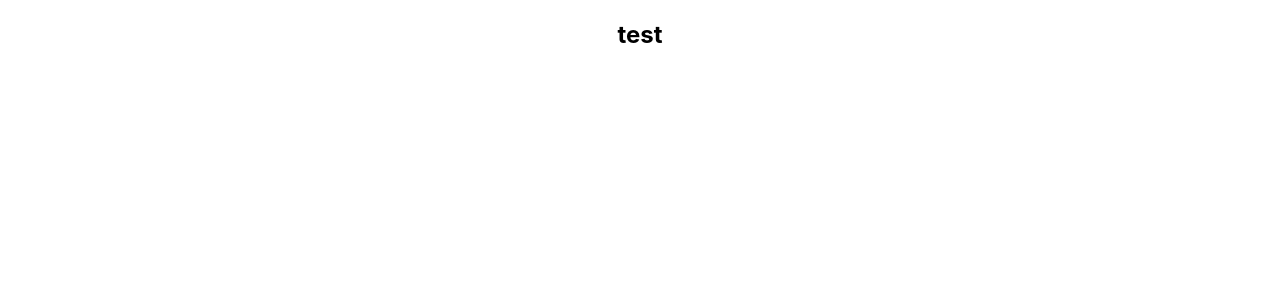
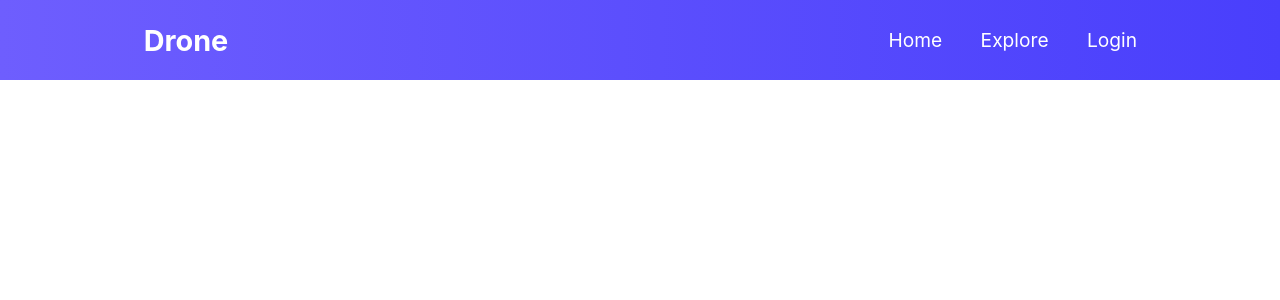
Before and after one commit to AnnomsDev/-niche-website-client-side, a React (Create React App) app: page / in a window 1280 px wide. Shown: the top 300 px of the page. Built offline with nearby package versions, Linux system fonts and the light colour scheme.

Commit message:
bassic navigation added

```diff
--- a/public/index.html
+++ b/public/index.html
@@ -1,14 +1,12 @@
 <!DOCTYPE html>
 <html lang="en">
+
 <head>
   <meta charset="utf-8" />
   <link rel="icon" href="%PUBLIC_URL%/favicon.ico" />
   <meta name="viewport" content="width=device-width, initial-scale=1" />
   <meta name="theme-color" content="#000000" />
-    <meta
-      name="description"
-      content="Web site created using create-react-app"
-    />
+  <meta name="description" content="Web site created using create-react-app" />
   <link rel="apple-touch-icon" href="%PUBLIC_URL%/logo192.png" />
   <!--
       manifest.json provides metadata used when your web app is installed on a
@@ -24,8 +22,16 @@
       work correctly both with client-side routing and a non-root public URL.
       Learn how to configure a non-root public URL by running `npm run build`.
     -->
+  <!-- font for mui -->
+  <link rel="stylesheet" href="https://fonts.googleapis.com/css?family=Roboto:300,400,500,700&display=swap" />
+  <!-- fontAwesome CDN -->
+  <link rel="stylesheet" href="https://use.fontawesome.com/releases/v5.15.4/css/all.css"
+    integrity="sha384-DyZ88mC6Up2uqS4h/KRgHuoeGwBcD4Ng9SiP4dIRy0EXTlnuz47vAwmeGwVChigm" crossorigin="anonymous">
+
+
   <title>React App</title>
 </head>
+
 <body>
   <noscript>You need to enable JavaScript to run this app.</noscript>
   <div id="root"></div>
@@ -40,4 +46,5 @@
       To create a production bundle, use `npm run build` or `yarn build`.
     -->
 </body>
+
 </html>
--- a/src/App.js
+++ b/src/App.js
@@ -1,9 +1,21 @@
 import './App.css';
+import { BrowserRouter as Router, Switch, Route } from 'react-router-dom'
+import Home from './pages/Home/Home/Home';
 
 function App() {
   return (
     <div className="App">
-      <h2>test</h2>
+      <Router>
+        <Switch>
+          <Route exact path='/'>
+            <Home />
+          </Route>
+
+        </Switch>
+      </Router>
+
+
+
     </div>
   );
 }
--- a/src/index.css
+++ b/src/index.css
@@ -1,3 +1,9 @@
+*{
+  margin: 0;
+  padding: 0;
+  box-sizing: border-box;
+}
+
 body {
   margin: 0;
   font-family: -apple-system, BlinkMacSystemFont, 'Segoe UI', 'Roboto', 'Oxygen',
--- /dev/null
+++ b/src/pages/Home/Home/Home.js
@@ -0,0 +1,12 @@
+import React from 'react';
+import Navigation from '../../shared/Navigation/Navigation';
+
+const Home = () => {
+    return (
+        <div>
+            <Navigation />
+        </div>
+    );
+};
+
+export default Home;
--- /dev/null
+++ b/src/pages/shared/Navigation/Navigation.css
@@ -0,0 +1,107 @@
+.NavbarItems{
+    background: linear-gradient(90deg, rgb(110,94,254) 0%, rgba(73,63,252,100%));
+    height: 80px;
+    display: flex;
+    justify-content: center;
+    align-items: center;
+    font-size: 1.2rem;
+}
+
+.navbar-logo{
+    color: white;
+    justify-self: start;
+    margin-left: 20px;
+    cursor: pointer;
+}
+
+
+.nav-menu{
+    display: flex;
+    list-style: none;
+    text-align: center;
+    width: 70vw;
+    justify-content: end;
+    margin-left: 2rem;
+}
+
+.nav-links{
+    color: white;
+    text-decoration: none;
+    padding: 0.5em 1em;
+}
+.nav-links:hover{
+    background-color: #6d76f7;
+    border-radius: 4px;
+    transition: all 0.2s ease-out;
+}
+
+
+.fa-bar{
+    color: white;
+}
+
+/* hide hambarger icon for desktop */
+.menu-icon{
+    display: none;
+    color: white;
+}
+
+
+
+
+
+
+@media screen and (max-width: 960px){
+    /* <nav> */
+    .NavbarItems{
+        position: relative;
+    }
+
+    /* <ul> */
+    .nav-menu{
+        display: flex;                  /* Flex */
+        flex-direction: column;         /* flex by column*/
+        width: 100%;                    /* set full width*/
+        min-height: 100vh;
+        position: absolute;             /* absolute positioning*/
+        left: -100%;                    /* hide it  */
+        top: 80px;                      /* same as header size*/
+        opacity: 1;                     /**/
+        transition: all .5s ease;       /* set animation*/
+        margin: 0; /* rd*/
+        justify-content: start;
+
+    }
+    /* + */
+    .nav-menu.active{
+        background: #6668f4;
+        left: 0;
+        opacity: 1;
+        transition: all .5s ease;
+        z-index: 1;
+    }
+
+    .nav-links{
+        text-align: center;
+        padding: 2rem;
+        width: 100%;
+        display: table;
+    }/* add hover for extra touch */
+
+    .navbar-logo{
+        position: absolute;
+        top: 0;
+        left: 0;
+        transform: translate(25%, 50%);
+    }
+
+    .menu-icon{
+        display: block;
+        position: absolute;
+        top: 0;
+        right: 0;
+        transform: translate(-100%, 60%);
+        font-size: 1.8rem;
+        cursor: pointer;
+    }
+}
--- /dev/null
+++ b/src/pages/shared/Navigation/Navigation.js
@@ -0,0 +1,35 @@
+import './Navigation.css'
+import React, { useState } from 'react';
+import { NavLink } from 'react-router-dom'
+
+
+const Navigation = () => {
+    const [clicked, setClicked] = useState(false)
+
+    const handleClick = () => {
+        setClicked(!clicked)
+    }
+
+    return (
+        <nav className='NavbarItems'>
+            <h1 className="navbar-logo">Drone</h1>
+            <div className="menu-icon" onClick={handleClick}>
+                <i className={clicked ? 'fas fa-times' : 'fas fa-bars'}></i>
+            </div>
+            <ul className={clicked ? 'nav-menu active' : 'nav-menu'}>
+                <li>
+
+                    <NavLink className='nav-links' to='/'>Home</NavLink>
+                </li>
+                <li>
+                    <NavLink className='nav-links' to='/Explore'>Explore</NavLink>
+                </li>
+                <li>
+                    <NavLink className='nav-links' to='/login'>Login</NavLink>
+                </li>
+            </ul>
+        </nav>
+    );
+};
+
+export default Navigation;
```
Lines whose indentation alone changed are shown as unchanged.
